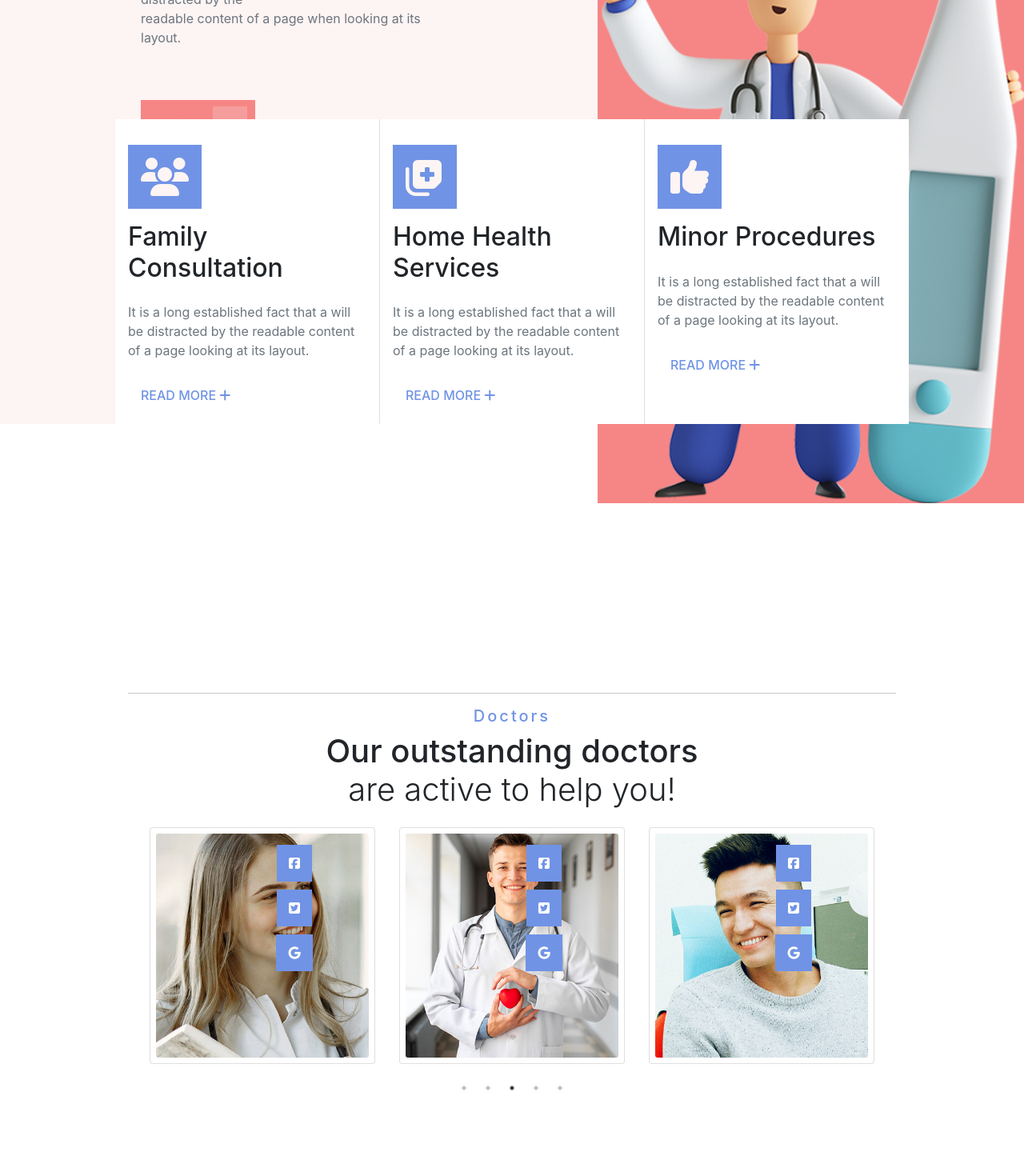
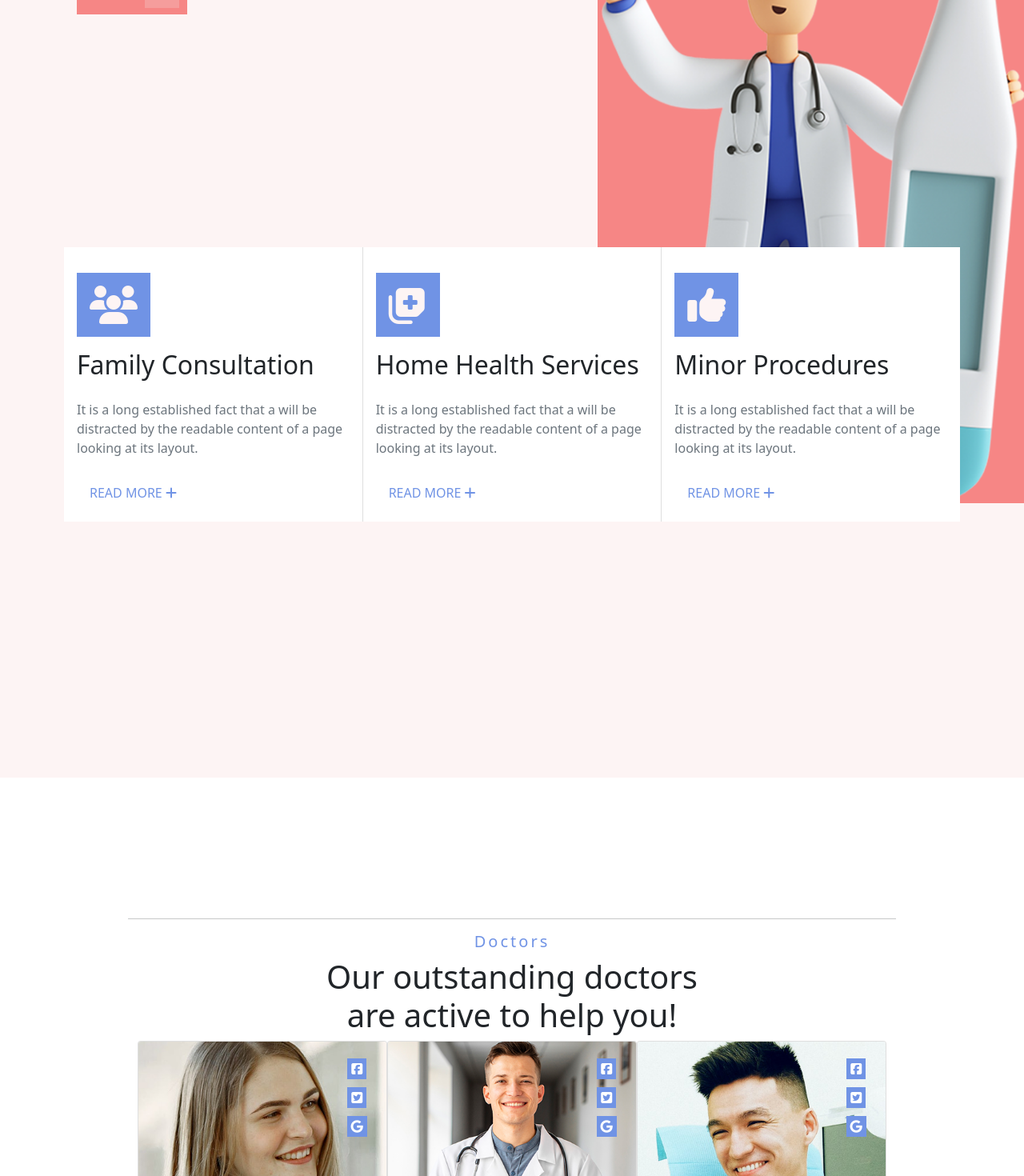
Before and after one commit to ruhulamin77/sigma-hospital-client, a React (Create React App) app: page / in a window 1280 px wide. Shown: the part 1120-2590 px from the top of the page at 80% size. Built offline with nearby package versions, Linux system fonts and the light colour scheme.

Commit message:
edited service and doctor serction

```diff
--- /dev/null
+++ b/src/App.css
@@ -0,0 +1,11 @@
+* {
+    margin: 0;
+    padding: 0;
+    box-sizing: border-box;
+  }
+
+@media only screen and (max-width: 600px) {
+    .App {
+        overflow-x: hidden;
+    }
+}
--- a/src/App.js
+++ b/src/App.js
@@ -1,9 +1,9 @@
-import AboutSigma from "./components/Home/AboutSigma/AboutSigma";
+import './App.css';
 import Home from "./components/Home/Home/Home";
 
 function App() {
   return (
-    <div>
+    <div className="App">
       <Home />
     </div>
   );
--- a/src/components/Home/Doctors/DoctorSlide/DoctorsSlide.css
+++ b/src/components/Home/Doctors/DoctorSlide/DoctorsSlide.css
@@ -3,8 +3,8 @@
     padding: 7px;
 }
 .icon-setup{
-    position: relative;
-    right: 17rem;
+    width: 20%;
+    margin-left: auto;
 }
 .icon-setup i{
     padding: 15px;
@@ -13,16 +13,26 @@
     cursor: pointer;
     color: #FFFFFF;
 }
+.about-doctor{
+    position: relative;
+    bottom: -7rem;
+    background-color: #FFFFFF;
+    border-left: 5px solid #7093E5;
+    display: none;
+}
 
-@media only screen and (max-width: 480px) {
+.doctor-card:hover .about-doctor{
+    display: inherit;
+}
+
+
+@media only screen and (max-width: 600px) {
     .doctor-card{
         margin: 0;
         padding: 0;
     }
     .icon-setup{
-        position: relative;
-        top: -1rem;
-        left: 3rem;
+        width: 10%;
     }
     .icon-setup i{
         padding: 0px;
@@ -30,3 +40,33 @@
         background-color: transparent;
     }
 }
+@media only screen and (min-width: 601px) and (max-width: 992px) {
+    .doctor-card{
+        margin: 0;
+        padding: 0;
+    }
+    .icon-setup{
+        width: 10%;
+        margin-left: auto;
+    }
+    .icon-setup i{
+        padding: 0px;
+        margin: 0px;
+        background-color: transparent;
+    }
+}
+@media only screen and (min-width: 993px) and (max-width: 1280px) {
+    .doctor-card{
+        margin: 0;
+        padding: 0;
+    }
+    .icon-setup{
+        width: 15%;
+        margin-left: auto;
+    }
+    .icon-setup i{
+        padding: 5px;
+        margin: 5px;
+        background-color: #7093E5;
+    }
+}
--- a/src/components/Home/Doctors/DoctorSlide/DoctorsSlider.js
+++ b/src/components/Home/Doctors/DoctorSlide/DoctorsSlider.js
@@ -30,9 +30,13 @@ export default class OurWorks extends Component {
                                 <img src={carosel1} className="card-img" alt="..." />
                                 <div className="card-img-overlay">
                                     <div className='icon-setup'>
-                                        <i class="fab fa-facebook-square"></i><br />
+                                        <i className="fab fa-facebook-square"></i><br />
                                         <i className="fab fa-twitter-square"></i><br />
                                         <i className="fab fa-google"></i>
+                                    </div>
+                                    <div className='about-doctor'>
+                                        <h2>Name</h2>
+                                        <h5>Position</h5>
                                     </div>
                                 </div>
                             </div>
@@ -42,9 +46,13 @@ export default class OurWorks extends Component {
                                 <img src={carosel2} className="card-img" alt="..." />
                                 <div className="card-img-overlay">
                                     <div className='icon-setup'>
-                                        <i class="fab fa-facebook-square"></i><br />
+                                        <i className="fab fa-facebook-square"></i><br />
                                         <i className="fab fa-twitter-square"></i><br />
                                         <i className="fab fa-google"></i>
+                                    </div>
+                                    <div className='about-doctor'>
+                                        <h2>Name</h2>
+                                        <h5>Position</h5>
                                     </div>
                                 </div>
                             </div>
@@ -54,9 +62,13 @@ export default class OurWorks extends Component {
                                 <img src={carosel3} className="card-img" alt="..." />
                                 <div className="card-img-overlay">
                                     <div className='icon-setup'>
-                                        <i class="fab fa-facebook-square"></i><br />
+                                        <i className="fab fa-facebook-square"></i><br />
                                         <i className="fab fa-twitter-square"></i><br />
                                         <i className="fab fa-google"></i>
+                                    </div>
+                                    <div className='about-doctor'>
+                                        <h2>Name</h2>
+                                        <h5>Position</h5>
                                     </div>
                                 </div>
                             </div>
@@ -66,9 +78,13 @@ export default class OurWorks extends Component {
                                 <img src={carosel4} className="card-img" alt="..." />
                                 <div className="card-img-overlay">
                                     <div className='icon-setup'>
-                                        <i class="fab fa-facebook-square"></i><br />
+                                        <i className="fab fa-facebook-square"></i><br />
                                         <i className="fab fa-twitter-square"></i><br />
                                         <i className="fab fa-google"></i>
+                                    </div>
+                                    <div className='about-doctor'>
+                                        <h2>Name</h2>
+                                        <h5>Position</h5>
                                     </div>
                                 </div>
                             </div>
@@ -78,9 +94,13 @@ export default class OurWorks extends Component {
                                 <img src={carosel5} className="card-img" alt="..." />
                                 <div className="card-img-overlay">
                                     <div className='icon-setup'>
-                                        <i class="fab fa-facebook-square"></i><br />
+                                        <i className="fab fa-facebook-square"></i><br />
                                         <i className="fab fa-twitter-square"></i><br />
                                         <i className="fab fa-google"></i>
+                                    </div>
+                                    <div className='about-doctor'>
+                                        <h2>Name</h2>
+                                        <h5>Position</h5>
                                     </div>
                                 </div>
                             </div>
--- a/src/components/Home/Services/Services.css
+++ b/src/components/Home/Services/Services.css
@@ -1,8 +1,8 @@
 .service-section{
-    margin-bottom: 10rem;
     background-color: #FDF4F4;
 }
 .service-left{
+    border: 3px solid rgb(24, 22, 22);
     padding: 10rem;
     background: transparent;
 }
@@ -10,6 +10,7 @@
     color: #7093E5;
 }
 .service-right{
+    border: 3px solid rgb(15, 13, 13);
     background-color: #F68685;
 }
 .service-right img{
@@ -36,9 +37,10 @@
     background-color: #a9c0f5;
     transition: all 0.5s ease-in;
 }
-.service-card{
-    margin-top: -30rem;
-    padding: 0 9rem;
+.service-section > .service-card{
+    position: relative;
+    top: -30rem;
+    padding: 0 10rem;
 }
 .read-more-link{
     color: #7093E5;
@@ -84,7 +86,7 @@
     }
   }
 
-@media only screen and (max-width: 480px) {
+@media only screen and (max-width: 600px) {
     .service-section{
         margin-bottom: 0rem;
     }
@@ -93,14 +95,42 @@
     }
     .service-btn{
         margin-top: 10px;
-        /* border: none;
-        padding: 8px 10px;
-        background-color: #F68685;
-        color: white;
-        margin-bottom: 27px; */
     }
-    .service-card{
-        margin-top: -0rem;
-        padding: 0 0rem;
+    .service-section > .service-card{
+        position: relative;
+        top: 0;
+        padding: 0 0;
     }
 }
+@media only screen and (min-width: 601px) and (max-width: 992px) {
+    .service-section{
+        margin-bottom: 0rem;
+    }
+    .service-left{
+        padding: 5rem;
+    }
+    .service-btn{
+        margin-top: 10px;
+    }
+    .service-section > .service-card{
+        position: relative;
+        top: -10rem;
+        padding: 0 5rem;
+    }
+}
+@media only screen and (min-width: 993px) and (max-width: 1280px) {
+    .service-section{
+        margin-bottom: 0rem;
+    }
+    .service-left{
+        padding: 5rem;
+    }
+    .service-btn{
+        margin-top: 10px;
+    }
+    .service-section > .service-card{
+        position: relative;
+        top: -20rem;
+        padding: 0 5rem;
+    }
+}
--- a/src/components/Home/Services/Services.js
+++ b/src/components/Home/Services/Services.js
@@ -26,7 +26,6 @@ const Services = () => {
                 </Col>
             </Row>
 
-            <div>
             <CardGroup className='service-card'>
                 <Card className='service-first-card rounded-0'>
                     <div className='service-card-icon'>
@@ -72,7 +71,6 @@ const Services = () => {
                 </Card>
             </CardGroup>
         </div>
-        </div>
     );
 };
 
--- a/src/index.css
+++ /dev/null
@@ -1,19 +0,0 @@
-* {
-  margin: 0;
-  padding: 0;
-  box-sizing: border-box;
-}
-
-body {
-  margin: 0;
-  font-family: -apple-system, BlinkMacSystemFont, "Segoe UI", "Roboto", "Oxygen",
-    "Ubuntu", "Cantarell", "Fira Sans", "Droid Sans", "Helvetica Neue",
-    sans-serif;
-  -webkit-font-smoothing: antialiased;
-  -moz-osx-font-smoothing: grayscale;
-}
-
-code {
-  font-family: source-code-pro, Menlo, Monaco, Consolas, "Courier New",
-    monospace;
-}
--- a/src/index.js
+++ b/src/index.js
@@ -1,6 +1,5 @@
 import React from 'react';
 import ReactDOM from 'react-dom';
-import './index.css';
 import App from './App';
 import reportWebVitals from './reportWebVitals';
 
```
Also changed, not shown: 1 other file (tests, documents, lock files or other folders). Lines whose indentation alone changed are shown as unchanged.
